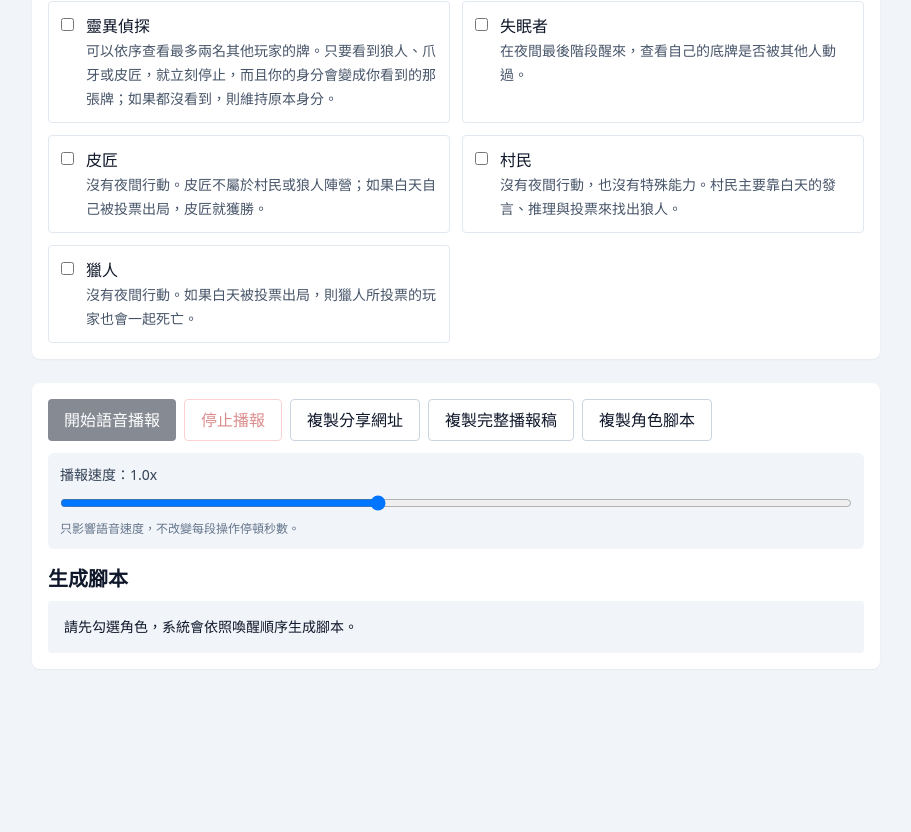
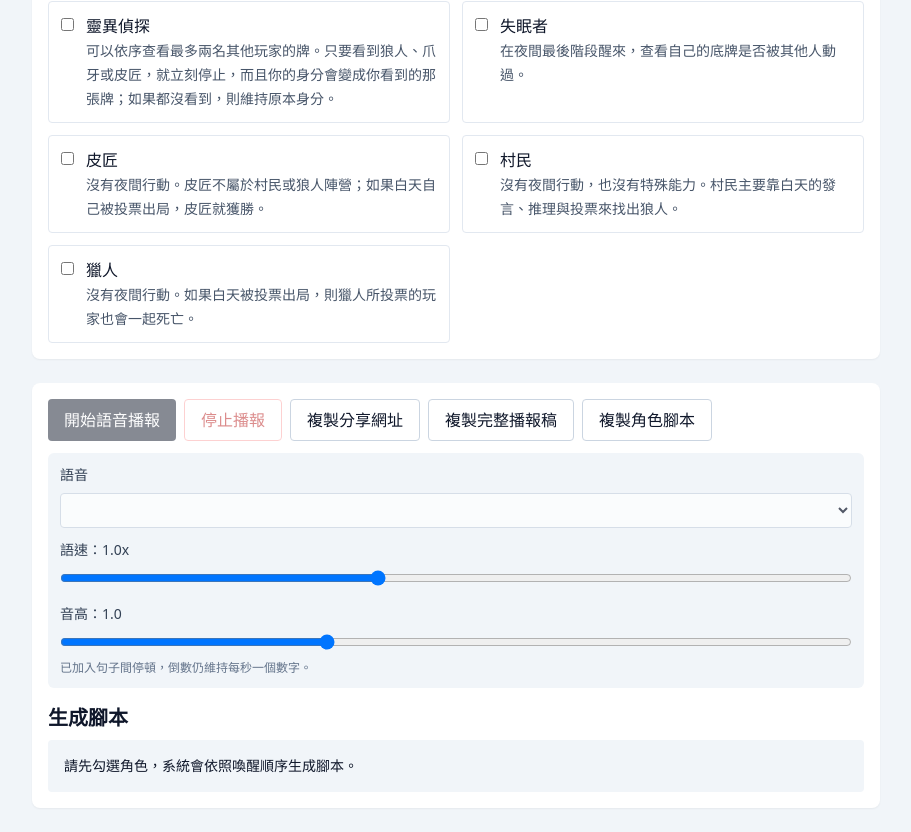
Before and after one commit to nicehorse06/onuw-helper, a Vue app: page / in a window 1280 px wide. Shown: the part 925-1757 px from the top of the page, without its empty margins (184-1095 px from the left). Before the commit the page ends 1618 px from the top, so only its background shows below. Built offline with nearby package versions, Linux system fonts and the light colour scheme.

Commit message:
improve voice

```diff
--- a/src/App.vue
+++ b/src/App.vue
@@ -1,5 +1,5 @@
 <script setup lang="ts">
-import { computed, onMounted, ref, watch } from 'vue'
+import { computed, onMounted, onUnmounted, ref, watch } from 'vue'
 import rolesData from './data/roles.json'
 
 type Role = {
@@ -54,9 +54,14 @@ const selected = ref<Set<string>>(new Set())
 const isPlaying = ref(false)
 const speechSupported = 'speechSynthesis' in window
 const speechRate = ref(1)
+const speechPitch = ref(1)
 const announceSession = ref(0)
+const closeEyesSeconds = 3
+const sentencePauseMs = 350
 const roleFilter = ref<RoleFilter>('all')
 const evilRoleIds = new Set(['werewolf', 'mystic_wolf', 'minion'])
+const availableVoices = ref<SpeechSynthesisVoice[]>([])
+const selectedVoiceURI = ref('')
 
 const selectedRoles = computed(() =>
   roles.filter((role) => selected.value.has(role.id)).sort((a, b) => getWakeUpOrderValue(a) - getWakeUpOrderValue(b))
@@ -204,10 +209,12 @@ const announcementLines = computed(() => {
   selectedRoles.value.forEach((role, index) => {
     lines.push(`${index + 1}. ${role.name}`)
     lines.push(role.script)
-    if (role.pauseSeconds > 0) {
+    if (roleNeedsWakeUp(role)) {
       lines.push(`（倒數 ${role.pauseSeconds} 秒，每秒唸一次）`)
+      lines.push(`（倒數內容：${Array.from({ length: role.pauseSeconds }, (_, i) => role.pauseSeconds - i).join('、')}）`)
+      lines.push(`請閉上眼睛。（倒數 ${closeEyesSeconds} 秒）`)
+      lines.push(`（倒數內容：${Array.from({ length: closeEyesSeconds }, (_, i) => closeEyesSeconds - i).join('、')}）`)
     }
-    lines.push('（倒數內容：' + Array.from({ length: role.pauseSeconds }, (_, i) => role.pauseSeconds - i).join('、') + '）')
     lines.push('')
   })
 
@@ -341,6 +348,53 @@ async function sleepWithCancel(ms: number, sessionId: number) {
   return announceSession.value === sessionId
 }
 
+function roleNeedsWakeUp(role: Role) {
+  return role.wakeUpOrder !== null && role.pauseSeconds > 0
+}
+
+function getZhVoices(voices: SpeechSynthesisVoice[]) {
+  return voices.filter((voice) => voice.lang.toLowerCase().startsWith('zh'))
+}
+
+function pickNaturalDefaultZhVoice(voices: SpeechSynthesisVoice[]) {
+  const zhVoices = getZhVoices(voices)
+  if (zhVoices.length === 0) {
+    return voices[0]
+  }
+
+  const preferredKeywords = ['natural', 'premium', 'neural', 'mei-jia', 'xiaoxiao', 'yunxi', 'google']
+  const keywordMatch = zhVoices.find((voice) =>
+    preferredKeywords.some((keyword) => voice.name.toLowerCase().includes(keyword))
+  )
+  if (keywordMatch) {
+    return keywordMatch
+  }
+
+  const zhTw = zhVoices.find((voice) => voice.lang.toLowerCase().startsWith('zh-tw'))
+  if (zhTw) {
+    return zhTw
+  }
+
+  return zhVoices[0]
+}
+
+function refreshVoices() {
+  if (!speechSupported) {
+    return
+  }
+
+  const voices = window.speechSynthesis.getVoices()
+  availableVoices.value = voices
+
+  const hasCurrent = voices.some((voice) => voice.voiceURI === selectedVoiceURI.value)
+  if (hasCurrent) {
+    return
+  }
+
+  const naturalVoice = pickNaturalDefaultZhVoice(voices)
+  selectedVoiceURI.value = naturalVoice?.voiceURI ?? ''
+}
+
 async function countDown(seconds: number, sessionId: number) {
   for (let current = seconds; current >= 1; current -= 1) {
     if (announceSession.value !== sessionId) {
@@ -374,8 +428,15 @@ function speak(text: string) {
     }
 
     const utterance = new SpeechSynthesisUtterance(text)
-    utterance.lang = 'zh-TW'
+    const selectedVoice = availableVoices.value.find((voice) => voice.voiceURI === selectedVoiceURI.value)
+    if (selectedVoice) {
+      utterance.voice = selectedVoice
+      utterance.lang = selectedVoice.lang
+    } else {
+      utterance.lang = 'zh-TW'
+    }
     utterance.rate = speechRate.value
+    utterance.pitch = speechPitch.value
     utterance.onend = () => resolve()
     utterance.onerror = () => resolve()
     window.speechSynthesis.speak(utterance)
@@ -397,13 +458,20 @@ async function announce() {
   try {
     await speak('夜晚開始，請全部玩家閉上眼睛。')
     if (announceSession.value !== sessionId) return
+    if (!(await sleepWithCancel(sentencePauseMs, sessionId))) return
     for (const role of selectedRoles.value) {
       if (announceSession.value !== sessionId) return
       await speak(role.script)
       if (announceSession.value !== sessionId) return
-      if (role.pauseSeconds > 0) {
+      if (!(await sleepWithCancel(sentencePauseMs, sessionId))) return
+      if (roleNeedsWakeUp(role)) {
         const notCanceled = await countDown(role.pauseSeconds, sessionId)
         if (!notCanceled) return
+        await speak('請閉上眼睛。')
+        if (announceSession.value !== sessionId) return
+        if (!(await sleepWithCancel(sentencePauseMs, sessionId))) return
+        const closeEyesDone = await countDown(closeEyesSeconds, sessionId)
+        if (!closeEyesDone) return
       }
     }
     await speak('夜晚結束，所有玩家請睜開眼睛。')
@@ -459,7 +527,18 @@ async function copyShareUrl() {
 }
 
 watch([selected, roleFilter], syncUrl, { deep: false })
-onMounted(restoreFromUrl)
+onMounted(() => {
+  restoreFromUrl()
+  refreshVoices()
+  if (speechSupported) {
+    window.speechSynthesis.addEventListener('voiceschanged', refreshVoices)
+  }
+})
+onUnmounted(() => {
+  if (speechSupported) {
+    window.speechSynthesis.removeEventListener('voiceschanged', refreshVoices)
+  }
+})
 </script>
 
 <template>
@@ -574,8 +653,19 @@ onMounted(restoreFromUrl)
         <button class="rounded border border-slate-300 px-4 py-2" @click="copyRoleOnlyScript">複製角色腳本</button>
       </div>
       <div class="mb-4 rounded-md bg-slate-100 p-3">
+        <label class="mb-2 block text-sm font-medium text-slate-700" for="voice-select">語音</label>
+        <select
+          id="voice-select"
+          v-model="selectedVoiceURI"
+          class="mb-3 w-full rounded border border-slate-300 bg-white px-2 py-1.5 text-sm"
+          :disabled="availableVoices.length === 0"
+        >
+          <option v-for="voice in availableVoices" :key="voice.voiceURI" :value="voice.voiceURI">
+            {{ voice.name }}（{{ voice.lang }}）
+          </option>
+        </select>
         <label class="mb-2 block text-sm font-medium text-slate-700" for="speech-rate">
-          播報速度：{{ speechRate.toFixed(1) }}x
+          語速：{{ speechRate.toFixed(1) }}x
         </label>
         <input
           id="speech-rate"
@@ -586,7 +676,19 @@ onMounted(restoreFromUrl)
           max="1.6"
           step="0.1"
         />
-        <p class="mt-1 text-xs text-slate-500">只影響語音速度，不改變每段操作停頓秒數。</p>
+        <label class="mb-2 mt-3 block text-sm font-medium text-slate-700" for="speech-pitch">
+          音高：{{ speechPitch.toFixed(1) }}
+        </label>
+        <input
+          id="speech-pitch"
+          v-model.number="speechPitch"
+          class="w-full"
+          type="range"
+          min="0.8"
+          max="1.4"
+          step="0.1"
+        />
+        <p class="mt-1 text-xs text-slate-500">已加入句子間停頓，倒數仍維持每秒一個數字。</p>
       </div>
 
       <h2 class="mb-2 text-xl font-semibold">生成腳本</h2>
--- a/src/data/roles.json
+++ b/src/data/roles.json
@@ -3,7 +3,7 @@
     "id": "werewolf",
     "name": "狼人",
     "wakeUpOrder": 10,
-    "script": "狼人請睜開眼睛，確認你的同伴。",
+    "script": "狼人請睜開眼睛，確認你的同伴。如果只有一隻狼人，可以查看一張中央的牌。",
     "pauseSeconds": 10,
     "rules": "夜間可以看見其他狼人。如果只有一隻狼人，可以查看一張中央的牌。"
   },
@@ -20,7 +20,7 @@
     "name": "預言家",
     "wakeUpOrder": 30,
     "script": "預言家請睜開眼睛。你可以查看一名玩家的牌，或兩張備用牌。",
-    "pauseSeconds": 15,
+    "pauseSeconds": 10,
     "rules": "可以選擇查看一名其他玩家的底牌，或是查看中央的三張牌中的兩張。"
   },
   {
@@ -36,7 +36,7 @@
     "name": "強盜",
     "wakeUpOrder": 40,
     "script": "強盜請睜開眼睛。你可以交換一名玩家的牌並查看。",
-    "pauseSeconds": 15,
+    "pauseSeconds": 10,
     "rules": "可以選擇與一名玩家交換底牌，並查看自己換來的新牌。之後你的陣營跟著新牌走。"
   },
   {
@@ -44,7 +44,7 @@
     "name": "女巫",
     "wakeUpOrder": 45,
     "script": "女巫請睜開眼睛。先查看一張中央的牌，然後你可以把那張牌與任意一名玩家的牌交換。",
-    "pauseSeconds": 15,
+    "pauseSeconds": 10,
     "rules": "先看中央三張牌中的一張，再決定是否將那張牌與某位玩家的底牌交換。女巫不會查看交換後玩家的新牌。"
   },
   {
@@ -52,7 +52,7 @@
     "name": "搗蛋鬼",
     "wakeUpOrder": 50,
     "script": "搗蛋鬼請睜開眼睛。請交換任意兩名玩家的底牌。",
-    "pauseSeconds": 15,
+    "pauseSeconds": 10,
     "rules": "盲換任意兩名其他玩家的底牌，不能看換了什麼牌。"
   },
   {
@@ -68,7 +68,7 @@
     "name": "靈異偵探",
     "wakeUpOrder": 65,
     "script": "靈異偵探請睜開眼睛。你可以依序查看最多兩名玩家的牌；如果看到狼人、爪牙或皮匠，請立刻停止。",
-    "pauseSeconds": 15,
+    "pauseSeconds": 10,
     "rules": "可以依序查看最多兩名其他玩家的牌。只要看到狼人、爪牙或皮匠，就立刻停止，而且你的身分會變成你看到的那張牌；如果都沒看到，則維持原本身分。"
   },
   {
@@ -91,8 +91,8 @@
     "id": "mystic_wolf",
     "name": "狼先知",
     "wakeUpOrder": 12,
-    "script": "狼先知請睜開眼睛。除了確認狼人同伴外，你還可以查看一名其他玩家的牌。",
-    "pauseSeconds": 15,
+    "script": "狼先知請睜開眼睛，你可以查看一名玩家的牌。",
+    "pauseSeconds": 10,
     "rules": "屬於狼人陣營。夜間和狼人一起行動，並可額外查看一名其他玩家的底牌，幫助狼人陣營獲得更多資訊。"
   },
   {
```
